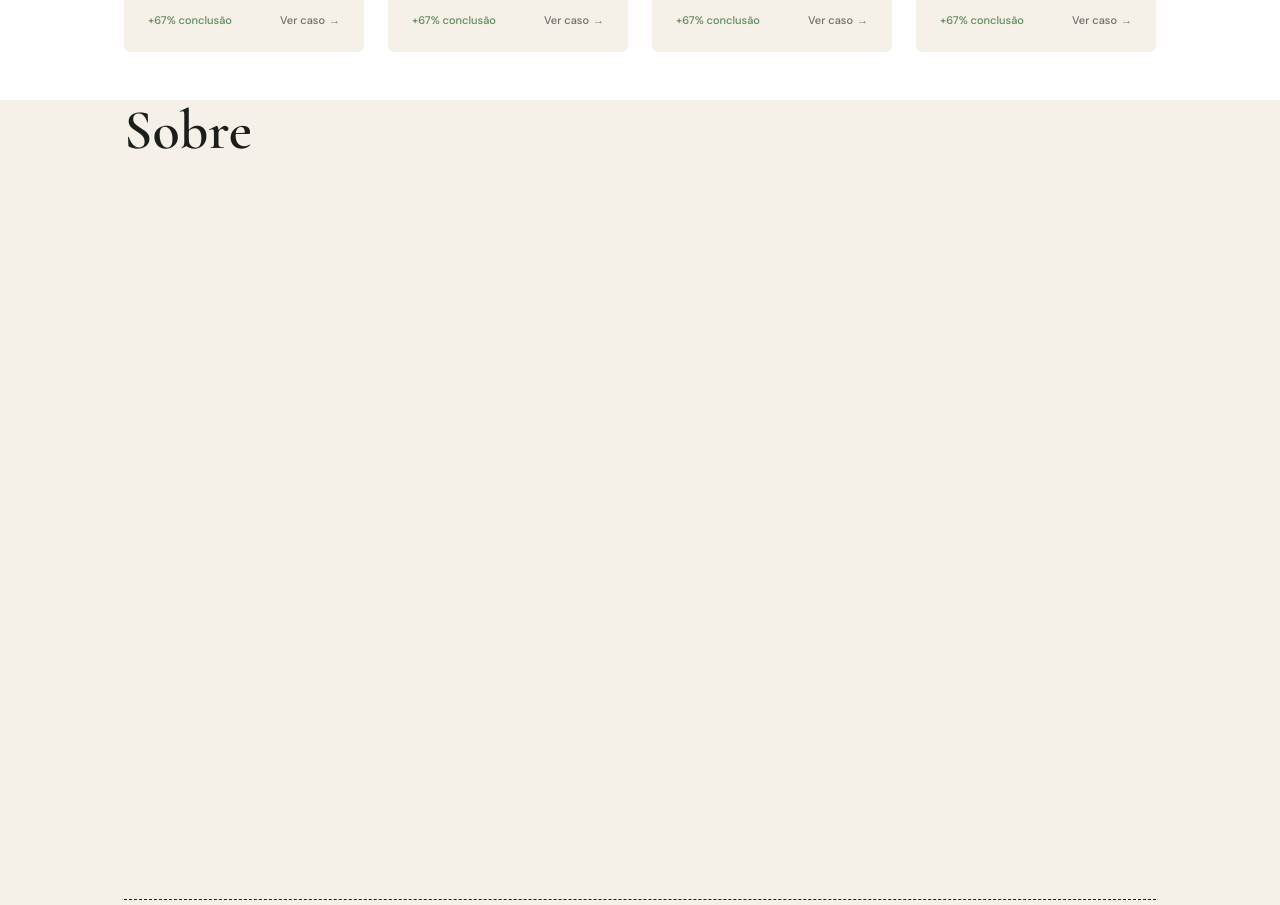
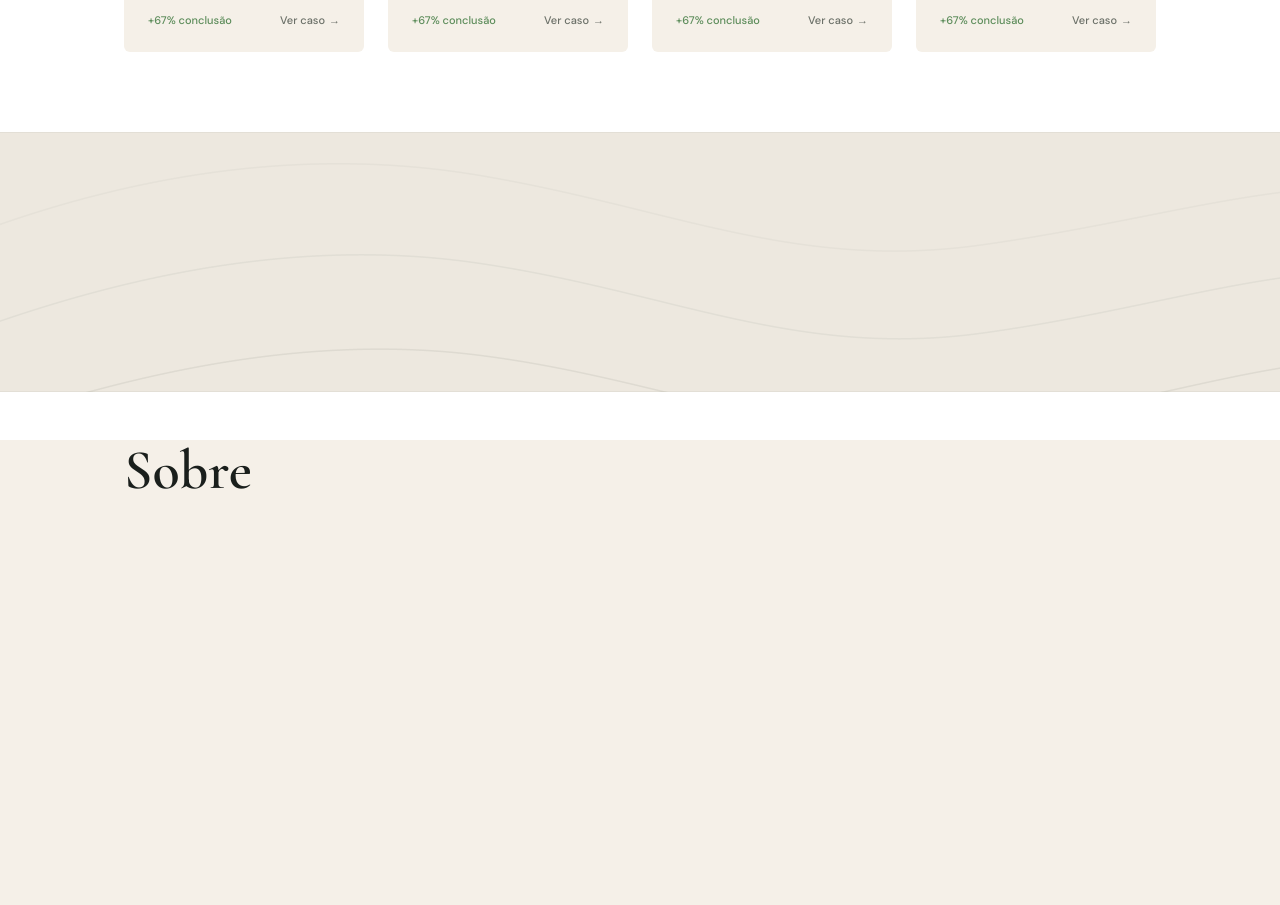
Before and after one commit to Agencia-Lumina-Digital/linda-hillary-port, a React (Vite) app: page / in a window 1280 px wide. Shown: the part 1340-2245 px from the top of the page. Built offline with nearby package versions, Linux system fonts and the light colour scheme.

Commit message:
feat: [CITATIONS] add background

```diff
--- a/src/features/projects/Projects.tsx
+++ b/src/features/projects/Projects.tsx
@@ -1,6 +1,7 @@
 import { Box, Stack, Typography } from '@mui/material';
 import { tokens } from '../../theme/tokens';
 import { ProjectCard } from './ProjectCard';
+import bgTopografico from '../../theme/assets/bg-topografico-claro.png';
 
 const projectsData = [
   {
@@ -112,6 +113,28 @@ export const Projects = () => {
           </Box>
         ))}
       </Box>
+
+      {/* Bloco de Citação / Testemunhal (Sangramento total de ponta a ponta da tela) */}
+      <Box
+        sx={{
+          mx: { xs: '-24px', md: 'calc(-50vw + 50%)' }, // Rompe o container pai e estica até as bordas da janela
+          px: { xs: '24px', md: 'calc(50vw - 50%)' }, // Mantém o futuro conteúdo alinhado à régua geral do site
+          mt: { xs: '48px', md: '80px' },
+          minHeight: { xs: '180px', md: '260px' },
+          borderRadius: 0, // Retangular de ponta a ponta
+          backgroundColor: '#EDE8DF', // Cor creme suave correspondente ao fundo da citação
+          backgroundImage: `url(${bgTopografico})`,
+          backgroundSize: 'cover',
+          backgroundPosition: 'center',
+          backgroundRepeat: 'no-repeat',
+          display: 'flex',
+          alignItems: 'center',
+          justifyContent: 'center',
+          overflow: 'hidden',
+          borderTop: `1px solid rgba(44, 62, 53, 0.05)`, // Acabamento premium horizontal
+          borderBottom: `1px solid rgba(44, 62, 53, 0.05)`,
+        }}
+      />
     </Box>
   );
 };
```
Also changed, not shown: src/theme/assets/bg-topografico-claro.png (added).
